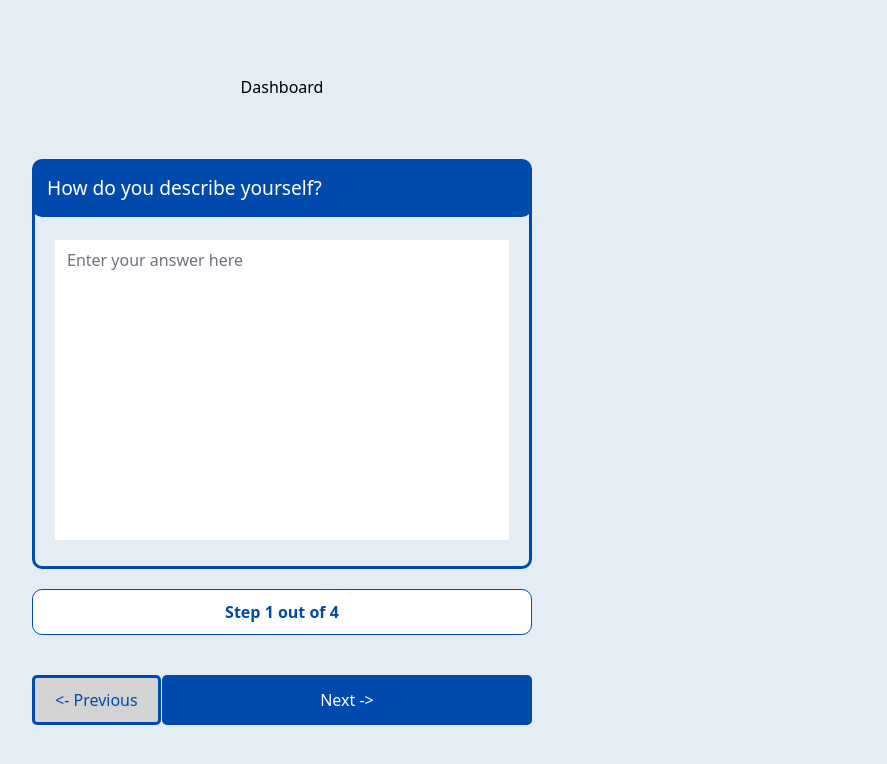
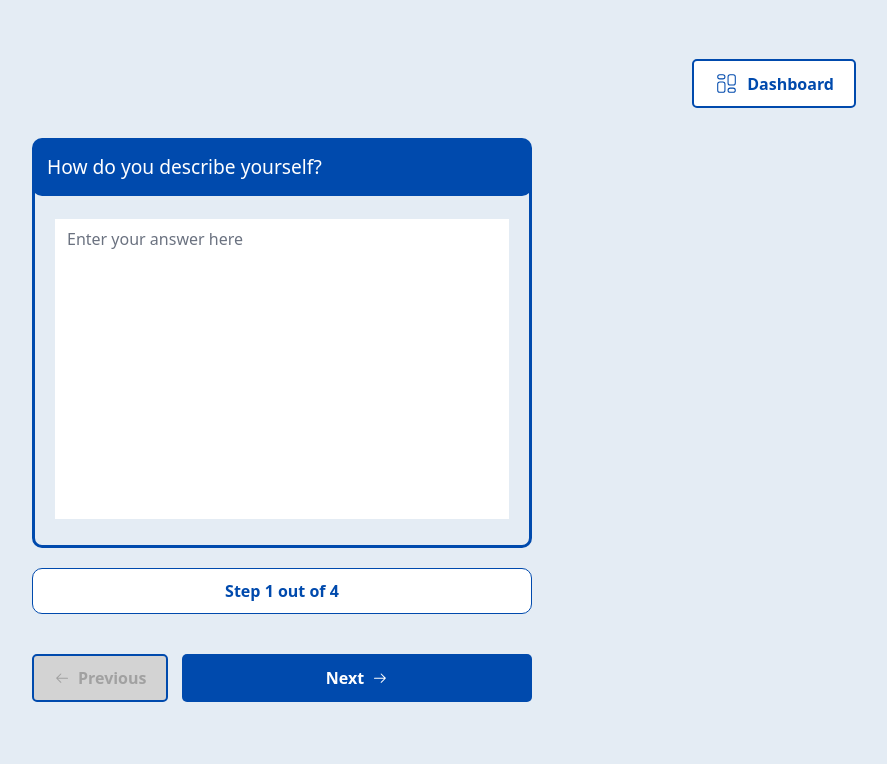
Before and after one commit to AlvesBernardo/CMDFrontend, a React (Vite) app: page /questionnaire in a window 1280 px wide. Shown: the top 764 px of the page, without its empty margins (358-1245 px from the left). Built offline with nearby package versions, Linux system fonts and the light colour scheme.

Commit message:
made the buttons components

```diff
--- a/package.json
+++ b/package.json
@@ -12,6 +12,7 @@
   "dependencies": {
     "react": "^18.3.1",
     "react-dom": "^18.3.1",
+    "react-icons": "^5.4.0",
     "react-router-dom": "^7.0.1"
   },
   "devDependencies": {
--- /dev/null
+++ b/src/components/button.jsx
@@ -0,0 +1,47 @@
+import React from "react";
+import "./../css/components/_button.scss";
+import { GoArrowRight, GoArrowLeft } from "react-icons/go";
+
+const Button = ({
+  text,
+  onClick,
+  type = "primary",
+  disabled = false,
+  link,
+  iconPosition,
+  icon,
+  style,
+  className,
+}) => {
+  const Icon = icon; // Dynamically render the passed icon component
+
+  return link ? (
+    <a
+      href={link}
+      onClick={onClick}
+      className={`button ${type === "primary" ? "button-primary" : "button-secondary"} ${
+        disabled ? "button-disabled" : ""
+      } ${className || ""}`}
+      style={style}
+    >
+      {iconPosition === "left" && Icon && <Icon style={{ marginRight: "8px" }} />} {/* Left icon */}
+      {text}
+      {iconPosition === "right" && Icon && <Icon style={{ marginLeft: "8px" }} />} {/* Right icon */}
+    </a>
+  ) : (
+    <button
+      onClick={onClick}
+      className={`button ${type === "primary" ? "button-primary" : "button-secondary"} ${
+        disabled ? "button-disabled" : ""
+      } ${className || ""}`}
+      disabled={disabled}
+      style={style}
+    >
+      {iconPosition === "left" && Icon && <Icon style={{ marginRight: "8px" }} />} {/* Left icon */}
+      {text}
+      {iconPosition === "right" && Icon && <Icon style={{ marginLeft: "8px" }} />} {/* Right icon */}
+    </button>
+  );
+};
+
+export default Button;
--- /dev/null
+++ b/src/css/components/_button.scss
@@ -0,0 +1,67 @@
+.button {
+  font-size: 1rem;
+  font-weight: bold;
+  padding: 10px 20px;
+  border-radius: 5px;
+  text-align: center;
+  cursor: pointer;
+  text-decoration: none;
+  display: inline-flex;
+  justify-content: center;
+  align-items: center;
+
+  &.button-primary {
+    background-color: #004aad;
+    color: white;
+    border: none;
+
+    &:hover {
+      background-color: #003688;
+    }
+  }
+
+  &.button-secondary {
+    background-color: #ffffff;
+    color: #004aad;
+    border: 2px solid #004aad;
+
+    &:hover {
+      background-color: #e4ecf4;
+    }
+  }
+
+  &.button-disabled {
+    background-color: #d3d3d3;
+    color: #a1a1a1;
+    cursor: not-allowed;
+  }
+}
+
+.large-next-button {
+  width: 350px;
+}
+
+.dashboard-button svg {
+  width: 25px;
+  height: 25px;
+  transform: scaleX(-1); //flips image
+
+}
+.dashboard-button{
+  position: absolute;
+  top: 59px;
+  right: 66px;
+  background-color: #ffffff;
+  border: 2px solid #004aad;
+  color: #004aad;
+  padding: 10px 20px;
+  border-radius: 5px;
+  font-size: 1rem;
+  cursor: pointer;
+  display: flex;
+  align-items: center;
+
+  &:hover {
+    background-color: #e4ecf4;
+  }
+}
--- a/src/css/screens/_questionnaire.scss
+++ b/src/css/screens/_questionnaire.scss
@@ -41,8 +41,9 @@ textarea {
   border: none;
   width: 100%;
   height: 120px;
+
   // border: 2px solid #ccc;
-  // border-radius: 5px;
+  // border-radius: 50px;
   padding: 10px;
   font-size: 1rem;
   margin: 10px 0;
@@ -108,12 +109,23 @@ textarea {
     background-color: red !important; /* This should visibly apply red background */
   }
 
+  .dashboard-button {
+    position: absolute; /* Make it absolute relative to the container */
+    top: 20px; /* Adjust vertical position */
+    right: 20px; /* Adjust horizontal position */
+    background-color: #ffffff; /* White background */
+    border: 2px solid #004aad; /* Blue border */
+    color: #004aad; /* Blue text */
+    padding: 10px 20px;
+    border-radius: 5px;
+    font-size: 1rem;
+    cursor: pointer;
+    display: flex;
+    align-items: center; /* Align the icon and text vertically */
 
-  .dashboard-button {
-    background-color: #ffff;
-    border: 3px solid #004aad;
-    color: #004aad;
-}
-
+    &:hover {
+      background-color: #e4ecf4; /* Light blue on hover */
+    }
+  }
 
 }
--- a/src/screens/Questionnaire/Questionnaire.jsx
+++ b/src/screens/Questionnaire/Questionnaire.jsx
@@ -1,14 +1,18 @@
-import React, { useState, useEffect } from 'react';
-import '../../css/screens/_questionnaire.scss';
-import { useNavigate } from 'react-router-dom';
+import React, { useState, useEffect } from "react";
+import Button from "../../components/button";
+import "../../css/screens/_questionnaire.scss";
+import { useNavigate } from "react-router-dom";
+import { GoArrowRight, GoArrowLeft } from "react-icons/go";
+import { CiGrid42 } from "react-icons/ci";
 
-function questionnaire() {
+
+function Questionnaire() {
   const [questions, setQuestions] = useState([]);
   const [currentStep, setCurrentStep] = useState(0);
   const navigate = useNavigate();
 
   useEffect(() => {
-    fetch('/questions.json') // Path to the questions JSON file
+    fetch("/questions.json")
       .then((response) => response.json())
       .then((data) => setQuestions(data));
   }, []);
@@ -32,22 +36,25 @@ function questionnaire() {
   };
 
   const handleSubmit = () => {
-    fetch('/submit-answers', {
-      method: 'POST',
-      headers: { 'Content-Type': 'application/json' },
+    fetch("/submit-answers", {
+      method: "POST",
+      headers: { "Content-Type": "application/json" },
       body: JSON.stringify(questions),
-    }).then(() => alert('Your answers have been submitted successfully!'));
+    }).then(() => alert("Your answers have been submitted successfully!"));
   };
 
   return (
-    <div className="questionnaire-container" style={{ position: 'relative' }}>
+    <div className="questionnaire-container" style={{ position: "relative" }}>
       {/* Dashboard Button */}
-      <button
-        className="dashboard-button"
-        onClick={() => navigate('/dashboard')}
-      >
-        Dashboard
-      </button>
+      <Button
+      text="Dashboard"
+      onClick={() => navigate("/dashboard")}
+      type="secondary"
+      icon={CiGrid42} // Pass the icon
+      iconPosition="left" // Position the icon on the left
+      className="dashboard-button"
+    />
+
 
       {questions.length > 0 && (
         <>
@@ -56,7 +63,7 @@ function questionnaire() {
           </div>
           <div className="answer-box">
             <textarea
-              value={questions[currentStep].answer || ''}
+              value={questions[currentStep].answer || ""}
               onChange={handleAnswerChange}
               placeholder="Enter your answer here"
             ></textarea>
@@ -67,21 +74,29 @@ function questionnaire() {
             </p>
           </div>
           <div className="navigation-buttons">
-            <button
-              className="prev-button"
+            <Button
+              text="Previous"
               onClick={handlePrevious}
+              type="secondary"
               disabled={currentStep === 0}
-            >
-              &lt;- Previous
-            </button>
+              icon={GoArrowLeft}
+              iconPosition="left"
+            />
             {currentStep < questions.length - 1 ? (
-              <button className="next-button" onClick={handleNext}>
-                Next -&gt;
-              </button>
+              <Button
+                text="Next"
+                onClick={handleNext}
+                type="primary"
+                icon={GoArrowRight}
+                iconPosition="right"
+                className="large-next-button"
+              />
             ) : (
-              <button className="submit-button" onClick={handleSubmit}>
-                Submit
-              </button>
+              <Button
+                text="Submit"
+                onClick={handleSubmit}
+                type="primary"
+              />
             )}
           </div>
         </>
@@ -90,4 +105,4 @@ function questionnaire() {
   );
 }
 
-export default questionnaire;
+export default Questionnaire;
```
Also changed, not shown: 1 other file (tests, documents, lock files or other folders).
